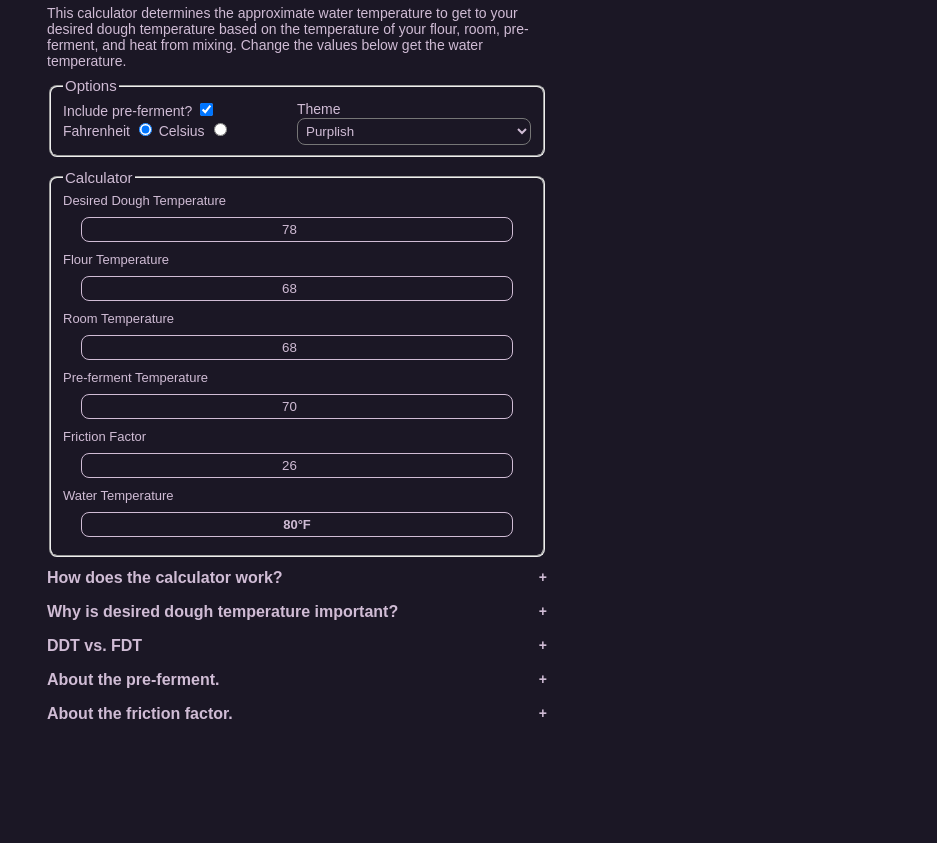
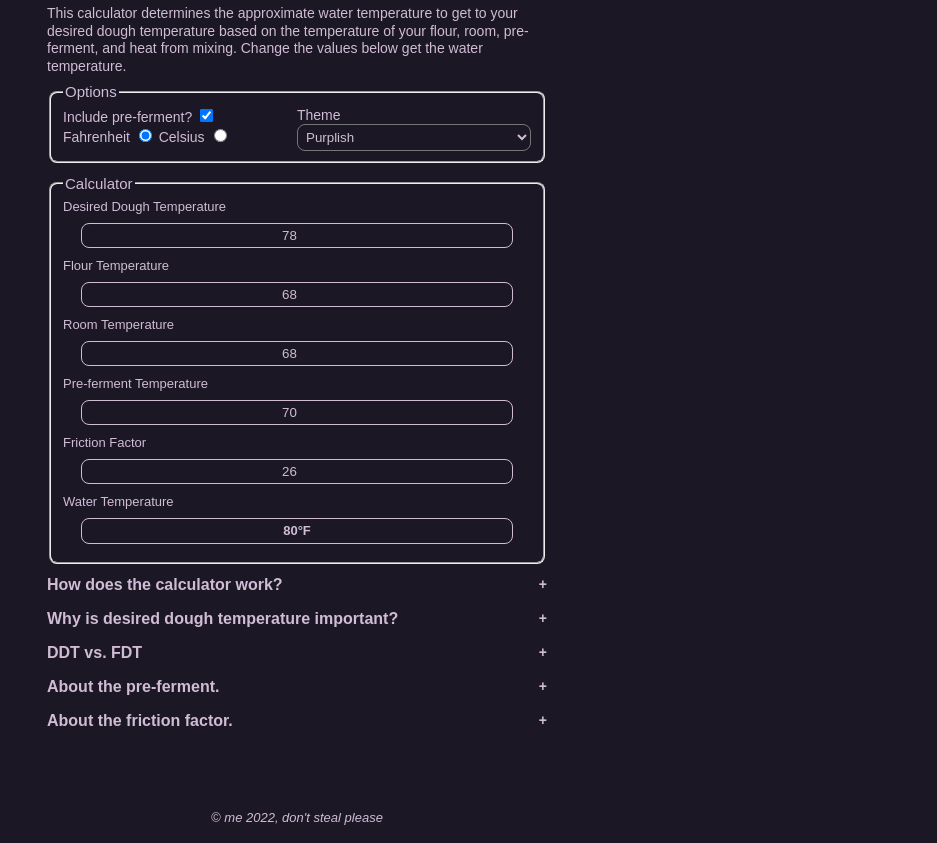
Before and after one commit to scottross123/ddt-calculator, a website built with Vite: page index.html in a window 1280 px wide. Shown: the part 87-930 px from the top of the page, without its empty margins (343-1280 px from the left). Before the commit the page ends 874 px from the top, so only its background shows below. Built offline with nearby package versions, Linux system fonts and the light colour scheme.

Commit message:
added footer

```diff
--- a/index.html
+++ b/index.html
@@ -146,5 +146,8 @@
         </article>
       </section>
     </main>
+    <footer>
+      <p>© me 2022, don't steal please</p>
+    </footer>
   </body>
 </html>
--- a/src/styles/style.css
+++ b/src/styles/style.css
@@ -22,6 +22,10 @@ h1, h2, h3, h4, h5, h6, p {
 
 h1 {
     font-size: var(--fs-xl);
+}
+
+p {
+    line-height: 1.25;
 }
 
 input, #water-temp {
@@ -65,7 +69,11 @@ header {
 }
 
 footer {
-
+    display: flex;
+    justify-content: center;
+    padding: 1rem;
+    font-size: var(--fs-xs);
+    font-style: italic;
 }
 
 header a {
```
